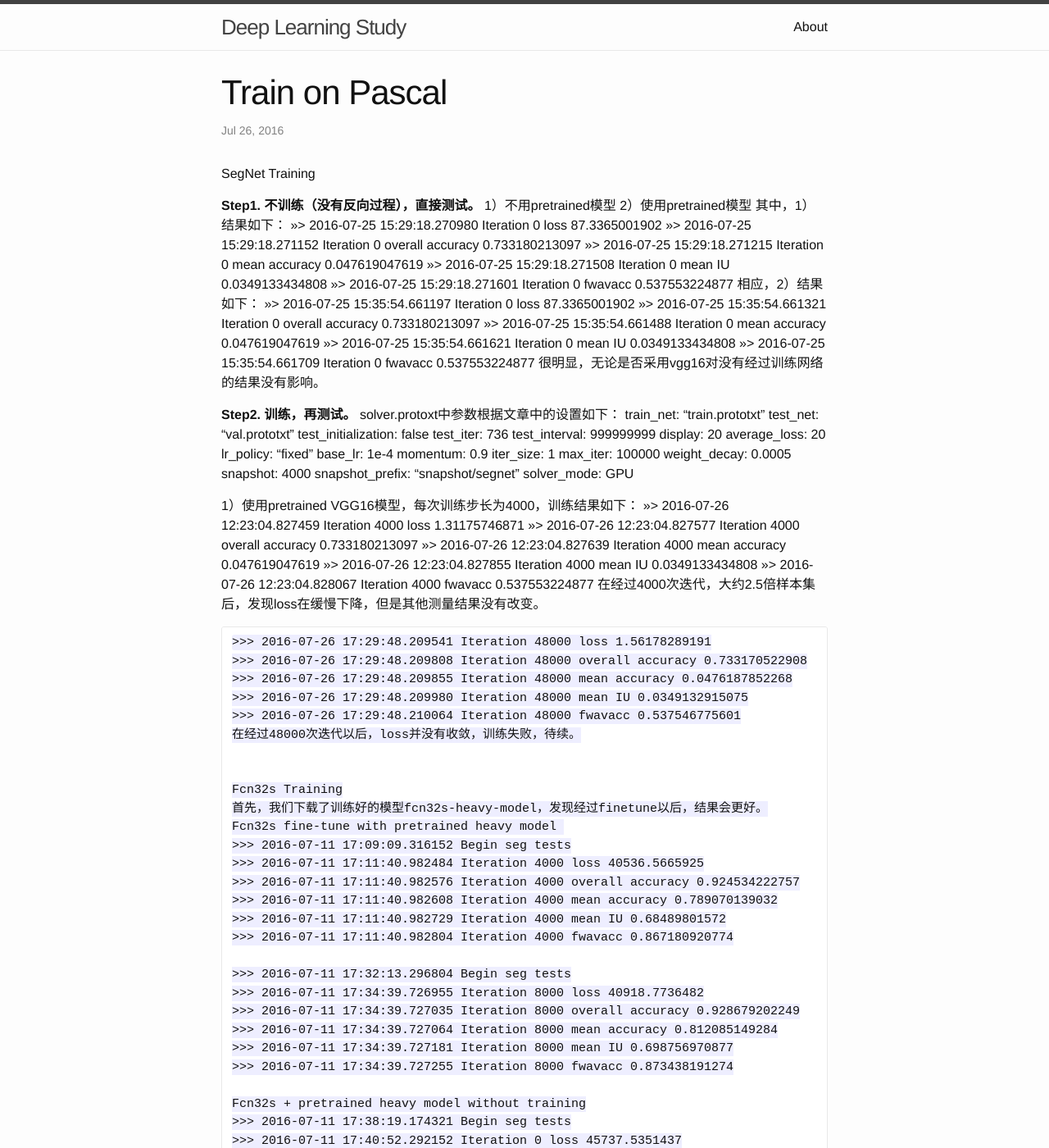
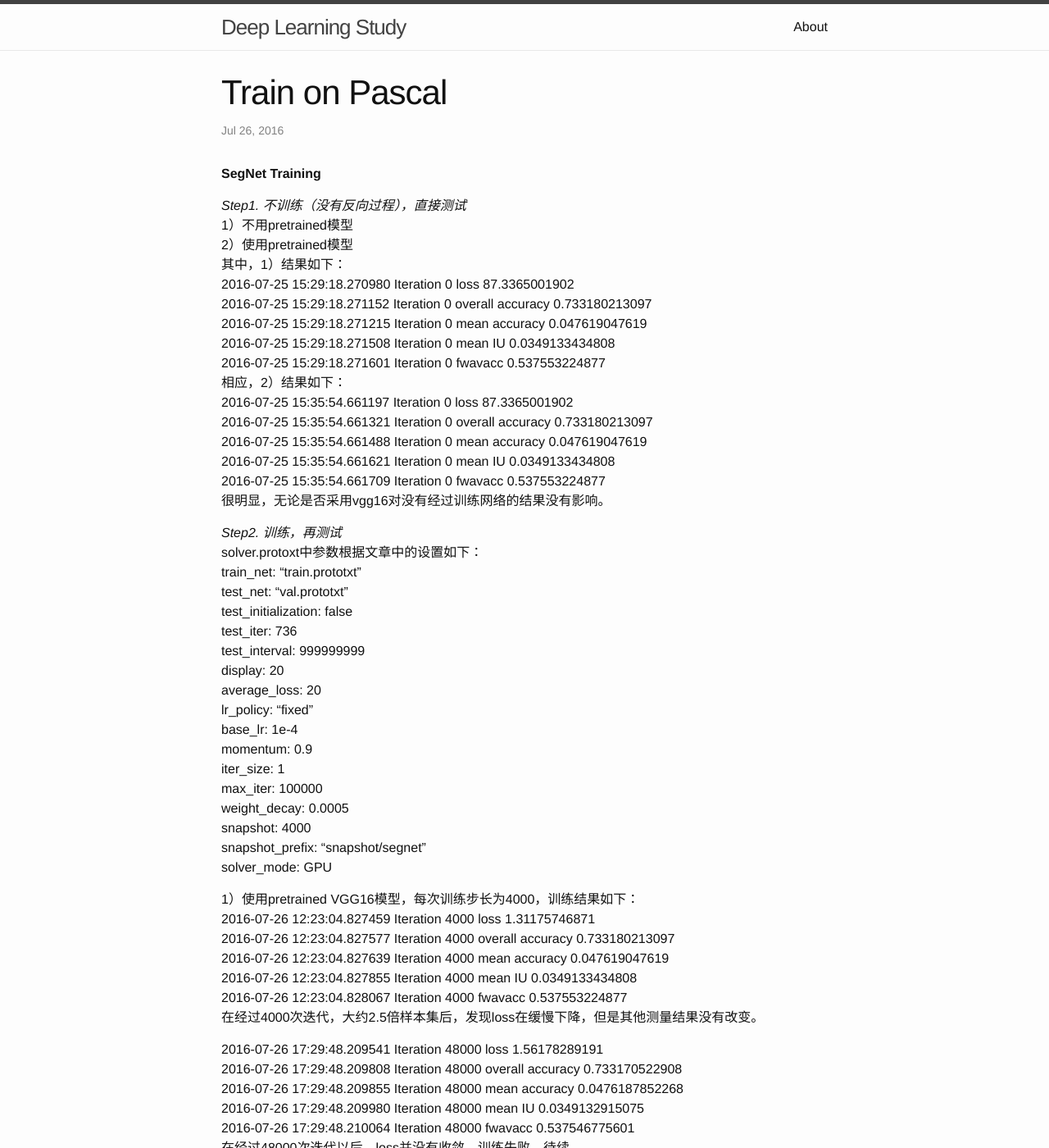
Before and after one commit to marshallixp/marshallixp.github.io, a Jekyll site: the page built from _posts/2016-07-26-train-on-pascal.markdown, in a window 1280 px wide and 1400 px high. Shown: the whole window at 82% size. Built offline with Jekyll 4.4.1, drawn with Linux system fonts in a browser that asks for light colours; Markdown is read by kramdown in place of the engine named in the settings; some of the changed text lies outside the part shown.

Commit message:
second commit

```diff
--- a/_config.yml
+++ b/_config.yml
@@ -9,4 +9,4 @@ url: "http://yourdomain.com" # the base hostname & protocol for your site
 github_username:  marshallixp
 
 # Build settings
-markdown: kramdown
+markdown: rDiscount
--- a/_posts/2016-07-26-train-on-pascal.markdown
+++ b/_posts/2016-07-26-train-on-pascal.markdown
@@ -5,26 +5,26 @@ date:   2016-07-26 17:09:59
 categories: segmentation
 ---
 
-SegNet Training
+**SegNet Training**
 
-**Step1. 不训练（没有反向过程），直接测试。**
+*Step1. 不训练（没有反向过程），直接测试*
 1）不用pretrained模型
 2）使用pretrained模型
 其中，1）结果如下：
-	>>> 2016-07-25 15:29:18.270980 Iteration 0 loss 87.3365001902
-	>>> 2016-07-25 15:29:18.271152 Iteration 0 overall accuracy 0.733180213097
-	>>> 2016-07-25 15:29:18.271215 Iteration 0 mean accuracy 0.047619047619
-	>>> 2016-07-25 15:29:18.271508 Iteration 0 mean IU 0.0349133434808
-	>>> 2016-07-25 15:29:18.271601 Iteration 0 fwavacc 0.537553224877
+2016-07-25 15:29:18.270980 Iteration 0 loss 87.3365001902
+2016-07-25 15:29:18.271152 Iteration 0 overall accuracy 0.733180213097
+2016-07-25 15:29:18.271215 Iteration 0 mean accuracy 0.047619047619
+2016-07-25 15:29:18.271508 Iteration 0 mean IU 0.0349133434808
+2016-07-25 15:29:18.271601 Iteration 0 fwavacc 0.537553224877
 相应，2）结果如下：
-	>>> 2016-07-25 15:35:54.661197 Iteration 0 loss 87.3365001902
-	>>> 2016-07-25 15:35:54.661321 Iteration 0 overall accuracy 0.733180213097
-	>>> 2016-07-25 15:35:54.661488 Iteration 0 mean accuracy 0.047619047619
-	>>> 2016-07-25 15:35:54.661621 Iteration 0 mean IU 0.0349133434808
-	>>> 2016-07-25 15:35:54.661709 Iteration 0 fwavacc 0.537553224877
+2016-07-25 15:35:54.661197 Iteration 0 loss 87.3365001902
+2016-07-25 15:35:54.661321 Iteration 0 overall accuracy 0.733180213097
+2016-07-25 15:35:54.661488 Iteration 0 mean accuracy 0.047619047619
+2016-07-25 15:35:54.661621 Iteration 0 mean IU 0.0349133434808
+2016-07-25 15:35:54.661709 Iteration 0 fwavacc 0.537553224877
 很明显，无论是否采用vgg16对没有经过训练网络的结果没有影响。
 
-**Step2. 训练，再测试。**
+*Step2. 训练，再测试*
 solver.protoxt中参数根据文章中的设置如下：
 train_net: "train.prototxt"
 test_net: "val.prototxt"
@@ -44,62 +44,64 @@ snapshot_prefix: "snapshot/segnet"
 solver_mode: GPU
 
 1）使用pretrained VGG16模型，每次训练步长为4000，训练结果如下：
-	>>> 2016-07-26 12:23:04.827459 Iteration 4000 loss 1.31175746871
-	>>> 2016-07-26 12:23:04.827577 Iteration 4000 overall accuracy 0.733180213097
-	>>> 2016-07-26 12:23:04.827639 Iteration 4000 mean accuracy 0.047619047619
-	>>> 2016-07-26 12:23:04.827855 Iteration 4000 mean IU 0.0349133434808
-	>>> 2016-07-26 12:23:04.828067 Iteration 4000 fwavacc 0.537553224877
+2016-07-26 12:23:04.827459 Iteration 4000 loss 1.31175746871
+2016-07-26 12:23:04.827577 Iteration 4000 overall accuracy 0.733180213097
+2016-07-26 12:23:04.827639 Iteration 4000 mean accuracy 0.047619047619
+2016-07-26 12:23:04.827855 Iteration 4000 mean IU 0.0349133434808
+2016-07-26 12:23:04.828067 Iteration 4000 fwavacc 0.537553224877
 在经过4000次迭代，大约2.5倍样本集后，发现loss在缓慢下降，但是其他测量结果没有改变。
 
-	>>> 2016-07-26 17:29:48.209541 Iteration 48000 loss 1.56178289191
-	>>> 2016-07-26 17:29:48.209808 Iteration 48000 overall accuracy 0.733170522908
-	>>> 2016-07-26 17:29:48.209855 Iteration 48000 mean accuracy 0.0476187852268
-	>>> 2016-07-26 17:29:48.209980 Iteration 48000 mean IU 0.0349132915075
-	>>> 2016-07-26 17:29:48.210064 Iteration 48000 fwavacc 0.537546775601
-    在经过48000次迭代以后，loss并没有收敛，训练失败，待续。
+
+2016-07-26 17:29:48.209541 Iteration 48000 loss 1.56178289191
+2016-07-26 17:29:48.209808 Iteration 48000 overall accuracy 0.733170522908
+2016-07-26 17:29:48.209855 Iteration 48000 mean accuracy 0.0476187852268
+2016-07-26 17:29:48.209980 Iteration 48000 mean IU 0.0349132915075
+2016-07-26 17:29:48.210064 Iteration 48000 fwavacc 0.537546775601
+在经过48000次迭代以后，loss并没有收敛，训练失败，待续。
 
 
-	Fcn32s Training
-	首先，我们下载了训练好的模型fcn32s-heavy-model，发现经过finetune以后，结果会更好。
-	Fcn32s fine-tune with pretrained heavy model
-	>>> 2016-07-11 17:09:09.316152 Begin seg tests
-	>>> 2016-07-11 17:11:40.982484 Iteration 4000 loss 40536.5665925
-	>>> 2016-07-11 17:11:40.982576 Iteration 4000 overall accuracy 0.924534222757
-	>>> 2016-07-11 17:11:40.982608 Iteration 4000 mean accuracy 0.789070139032
-	>>> 2016-07-11 17:11:40.982729 Iteration 4000 mean IU 0.68489801572
-	>>> 2016-07-11 17:11:40.982804 Iteration 4000 fwavacc 0.867180920774
+**Fcn32s Training**
 
-	>>> 2016-07-11 17:32:13.296804 Begin seg tests
-	>>> 2016-07-11 17:34:39.726955 Iteration 8000 loss 40918.7736482
-	>>> 2016-07-11 17:34:39.727035 Iteration 8000 overall accuracy 0.928679202249
-	>>> 2016-07-11 17:34:39.727064 Iteration 8000 mean accuracy 0.812085149284
-	>>> 2016-07-11 17:34:39.727181 Iteration 8000 mean IU 0.698756970877
-	>>> 2016-07-11 17:34:39.727255 Iteration 8000 fwavacc 0.873438191274
+首先，我们下载了训练好的模型fcn32s-heavy-model，发现经过finetune以后，结果会更好。
+*Fcn32s fine-tune with pretrained heavy model*
+2016-07-11 17:09:09.316152 Begin seg tests
+2016-07-11 17:11:40.982484 Iteration 4000 loss 40536.5665925
+2016-07-11 17:11:40.982576 Iteration 4000 overall accuracy 0.924534222757
+2016-07-11 17:11:40.982608 Iteration 4000 mean accuracy 0.789070139032
+2016-07-11 17:11:40.982729 Iteration 4000 mean IU 0.68489801572
+2016-07-11 17:11:40.982804 Iteration 4000 fwavacc 0.867180920774
 
-	Fcn32s + pretrained heavy model without training
-	>>> 2016-07-11 17:38:19.174321 Begin seg tests
-	>>> 2016-07-11 17:40:52.292152 Iteration 0 loss 45737.5351437
-	>>> 2016-07-11 17:40:52.292247 Iteration 0 overall accuracy 0.926090782406
-	>>> 2016-07-11 17:40:52.292278 Iteration 0 mean accuracy 0.817075271365
-	>>> 2016-07-11 17:40:52.292399 Iteration 0 mean IU 0.695001155057
-	>>> 2016-07-11 17:40:52.292475 Iteration 0 fwavacc 0.869301769793
+2016-07-11 17:32:13.296804 Begin seg tests
+2016-07-11 17:34:39.726955 Iteration 8000 loss 40918.7736482
+2016-07-11 17:34:39.727035 Iteration 8000 overall accuracy 0.928679202249
+2016-07-11 17:34:39.727064 Iteration 8000 mean accuracy 0.812085149284
+2016-07-11 17:34:39.727181 Iteration 8000 mean IU 0.698756970877
+2016-07-11 17:34:39.727255 Iteration 8000 fwavacc 0.873438191274
 
-	其次，我们利用pretrained VGG16进行训练，目前得到的结果显示，loss会降低，但是其他测量结果并没有发生改变，如下：
-	>>> 2016-07-26 12:48:33.904036 Iteration 8000 loss 3916726.69319
-	>>> 2016-07-26 12:48:33.904141 Iteration 8000 overall accuracy 0.733180213097
-	>>> 2016-07-26 12:48:33.904256 Iteration 8000 mean accuracy 0.047619047619
-	>>> 2016-07-26 12:48:33.904529 Iteration 8000 mean IU 0.0349133434808
-	>>> 2016-07-26 12:48:33.904619 Iteration 8000 fwavacc 0.53755322487
+Fcn32s + pretrained heavy model without training
+2016-07-11 17:38:19.174321 Begin seg tests
+2016-07-11 17:40:52.292152 Iteration 0 loss 45737.5351437
+2016-07-11 17:40:52.292247 Iteration 0 overall accuracy 0.926090782406
+2016-07-11 17:40:52.292278 Iteration 0 mean accuracy 0.817075271365
+2016-07-11 17:40:52.292399 Iteration 0 mean IU 0.695001155057
+2016-07-11 17:40:52.292475 Iteration 0 fwavacc 0.869301769793
 
-	>>> 2016-07-26 13:39:00.477857 Iteration 16000 loss 3646240.50901
-	>>> 2016-07-26 13:39:00.477998 Iteration 16000 overall accuracy 0.733180213097
-	>>> 2016-07-26 13:39:00.478118 Iteration 16000 mean accuracy 0.047619047619
-	>>> 2016-07-26 13:39:00.478241 Iteration 16000 mean IU 0.0349133434808
-	>>> 2016-07-26 13:39:00.478323 Iteration 16000 fwavacc 0.537553224877
+其次，我们利用pretrained VGG16 进行训练. 目前得到的结果显示，loss会降低，但是其他测量结果并没有发生改变，如下:
+2016-07-26 12:48:33.904036 Iteration 8000 loss 3916726.69319
+2016-07-26 12:48:33.904141 Iteration 8000 overall accuracy 0.733180213097
+2016-07-26 12:48:33.904256 Iteration 8000 mean accuracy 0.047619047619
+2016-07-26 12:48:33.904529 Iteration 8000 mean IU 0.0349133434808
+2016-07-26 12:48:33.904619 Iteration 8000 fwavacc 0.53755322487
 
-	>>> 2016-07-26 17:03:43.480082 Iteration 48000 loss 3076769.60242
-	>>> 2016-07-26 17:03:43.480186 Iteration 48000 overall accuracy 0.733180213097
-	>>> 2016-07-26 17:03:43.480288 Iteration 48000 mean accuracy 0.047619047619
-	>>> 2016-07-26 17:03:43.480508 Iteration 48000 mean IU 0.0349133434808
-	>>> 2016-07-26 17:03:43.480592 Iteration 48000 fwavacc 0.537553224877
-	经过近50000次的训练，发现其中loss并没有收敛，而且另外4个指标也完全没有任何改变，和未经过训练的结果相同。可见，这里存在什么问题还没有弄清楚，待续。
+2016-07-26 13:39:00.477857 Iteration 16000 loss 3646240.50901
+2016-07-26 13:39:00.477998 Iteration 16000 overall accuracy 0.733180213097
+2016-07-26 13:39:00.478118 Iteration 16000 mean accuracy 0.047619047619
+2016-07-26 13:39:00.478241 Iteration 16000 mean IU 0.0349133434808
+2016-07-26 13:39:00.478323 Iteration 16000 fwavacc 0.537553224877
+
+2016-07-26 17:03:43.480082 Iteration 48000 loss 3076769.60242
+2016-07-26 17:03:43.480186 Iteration 48000 overall accuracy 0.733180213097
+2016-07-26 17:03:43.480288 Iteration 48000 mean accuracy 0.047619047619
+2016-07-26 17:03:43.480508 Iteration 48000 mean IU 0.0349133434808
+2016-07-26 17:03:43.480592 Iteration 48000 fwavacc 0.537553224877
+经过近50000次的训练，发现其中loss并没有收敛，而且另外4个指标也完全没有任何改变，和未经过训练的结果相同。可见，这里存在什么问题还没有弄清楚，待续。
```
Also changed, not shown: 3 other files.
